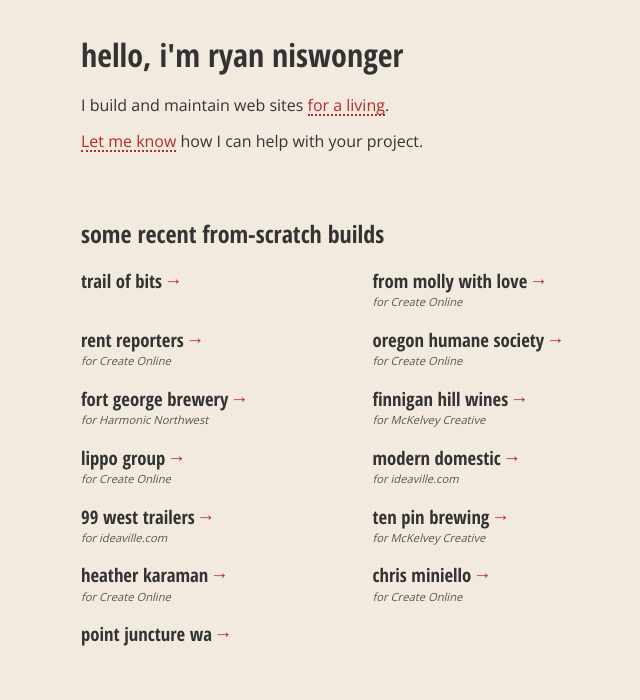
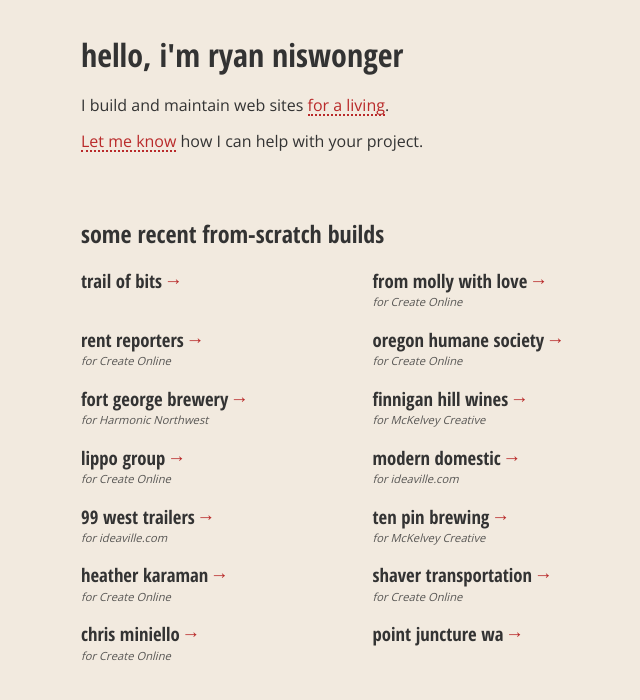
Before and after one commit to rniswonger/rniswonger.github.io, a Jekyll site: the page built from index.html, in a window 1280 px wide. Shown: the top 700 px of the page, without its empty margins (284-924 px from the left). Built offline with Jekyll 4.4.1, drawn with Linux system fonts in a browser that asks for light colours; nearby versions of some CDN libraries.

Commit message:
Add Shaver

```diff
--- a/index.html
+++ b/index.html
@@ -73,6 +73,12 @@
       </div>
     </li>
     <li>
+      <h3><a href="https://shavertransportation.com/" target="_blank">Shaver Transportation</a></h3>
+      <div class="details">
+        <div class="for">for <a target="_blank" href="http://createonline.com/">Create Online</a></div>
+      </div>
+    </li>
+    <li>
       <h3><a href="http://cminiello.com/" target="_blank">Chris Miniello</a></h3>
       <div class="details">
         <div class="for">for <a target="_blank" href="http://createonline.com/">Create Online</a></div>
```
